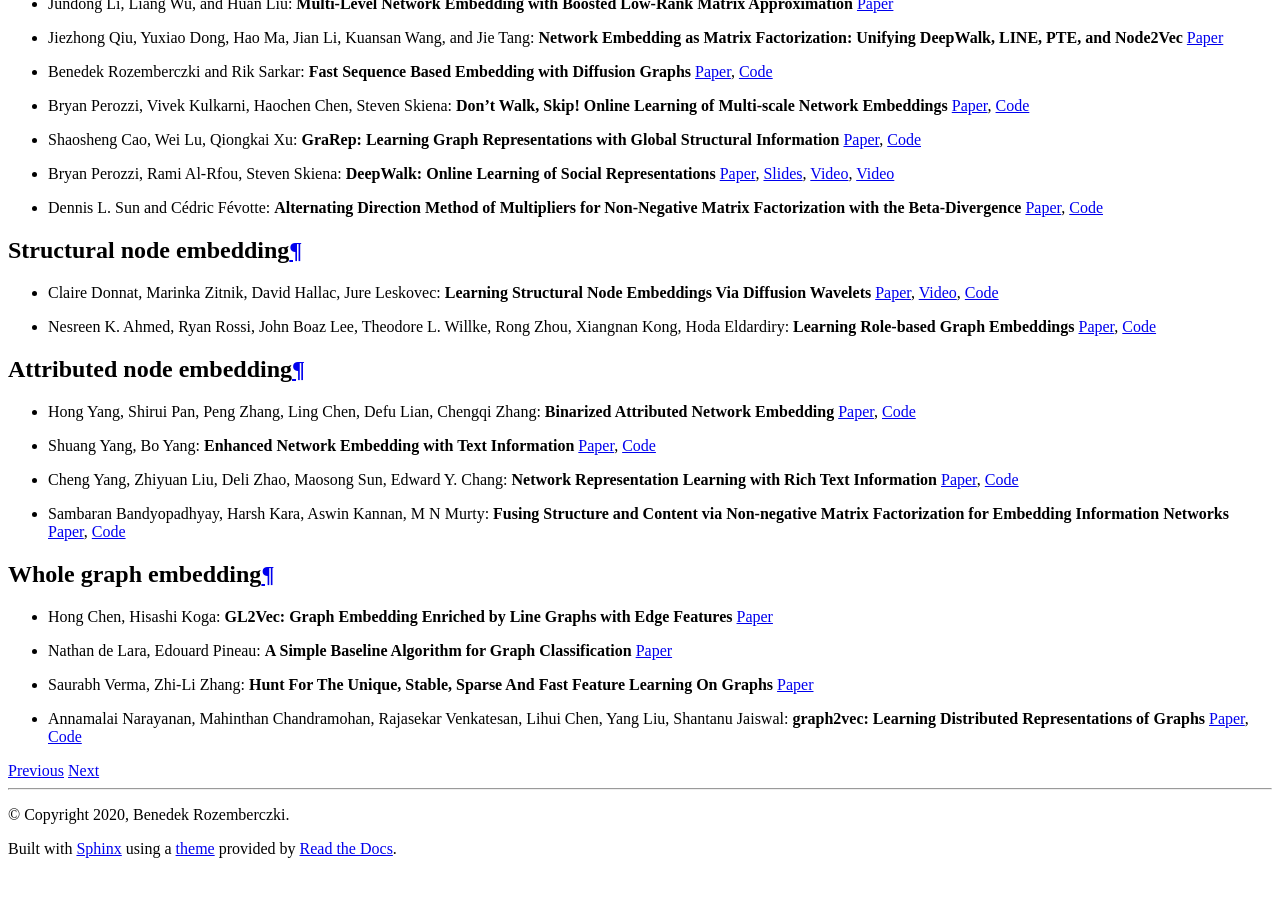
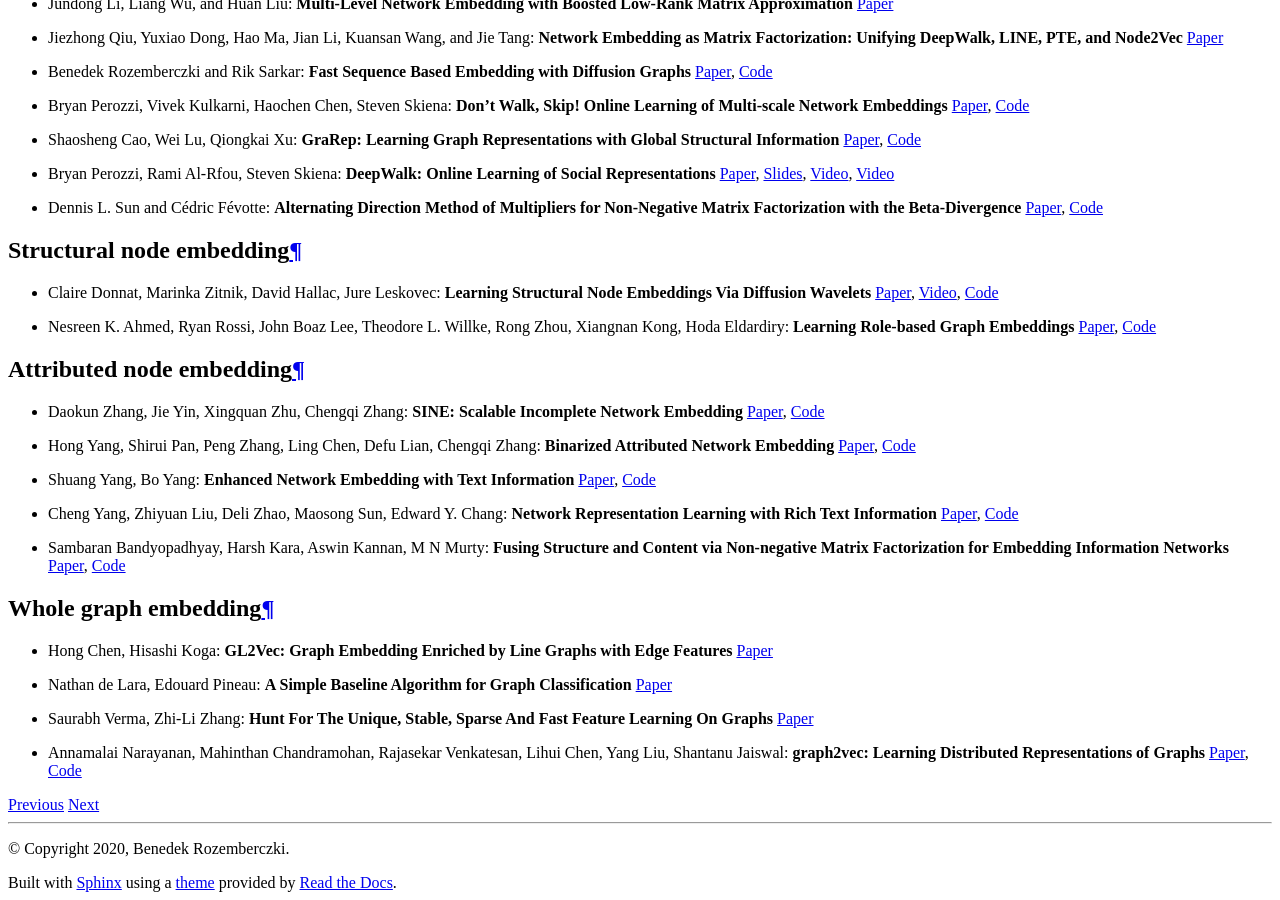
Before and after one commit to benedekrozemberczki/karateclub, a Sphinx documentation site: the page built from docs/source/notes/resources.rst, in a window 1280 px wide and 900 px high, scrolled down 1553 px. Built offline with Sphinx 7.4.7 and the Read the Docs theme 2.0.0, drawn with Linux system fonts in a browser that asks for light colours; pages that are not in the unit, such as notebooks, are missing from menus; before the commit the page ends 2419 px from its top, so only the background shows below that.

Commit message:
Karate Club SINE

```diff
--- a/docs/source/notes/resources.rst
+++ b/docs/source/notes/resources.rst
@@ -55,6 +55,8 @@ Structural node embedding
 Attributed node embedding
 --------------------
 
+* Daokun Zhang, Jie Yin, Xingquan Zhu, Chengqi Zhang: **SINE: Scalable Incomplete Network Embedding** `Paper <https://arxiv.org/pdf/1810.06768.pdf>`_, `Code <https://github.com/benedekrozemberczki/SINE>`_
+
 * Hong Yang, Shirui Pan, Peng Zhang, Ling Chen, Defu Lian, Chengqi Zhang: **Binarized Attributed Network Embedding** `Paper <https://ieeexplore.ieee.org/document/8626170>`_, `Code <https://github.com/benedekrozemberczki/BANE>`_
 
 * Shuang Yang, Bo Yang: **Enhanced Network Embedding with Text Information** `Paper <https://ieeexplore.ieee.org/document/8545577>`_, `Code <https://github.com/benedekrozemberczki/TENE>`_
```
